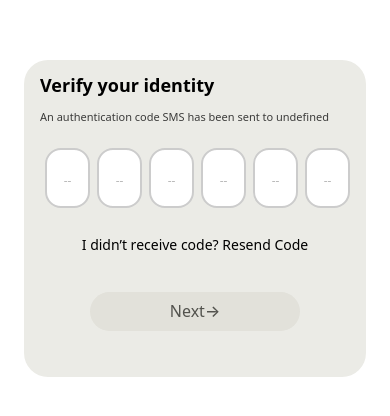
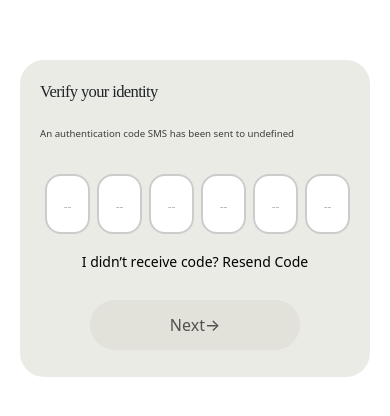
Before and after one commit to sirrotich/my.matx.africa, a React (Vite) app: page /verify-otp in a window 390 px wide. Shown: the part 204-620 px from the top of the page. Built offline with nearby package versions, Linux system fonts and the light colour scheme.

Commit message:
Update VerifyOtp.css

```diff
--- a/src/styles/VerifyOtp.css
+++ b/src/styles/VerifyOtp.css
@@ -34,30 +34,36 @@ body {
 
 .verify-form-container {
     width: 332px;
-    padding: 22.13px;
+    padding: 20px;
     background: var(--surface-surface-neutral-2, #EBEBE6);
     border-radius: 24px;
     display: flex;
     flex-direction: column;
-    gap: 6px;
     height: 317px;
+    gap: 16.6px;
+    padding-bottom: 30px;
 
 }
 
 /* Title */
 .verify-title {
     width: 100%; /* Make it full width */
-    font-size: 24px;
-    font-weight: bold;
-    margin-bottom: 8px; /* Reduced spacing */
-    color: #000; /* Change to black for better contrast */
+    font-family: Bai Jamjuree;
+    font-size: 16.6px;
+    font-weight: 500;
+    line-height: 23.24px;
+    letter-spacing: -0.04em;
+    text-align: left;
+    text-underline-position: from-font;
+    text-decoration-skip-ink: none;
+
 }
 
 /* OTP Sent Message */
 .otp-sent-message {
     width: 100%; /* Make it full width */
     opacity: 0.75;
-    font-size: 13px;
+    font-size: 9.68px;
     color: #000;
     margin-bottom: 16px; /* Adjust spacing */
     font-weight: 400;
@@ -140,7 +146,7 @@ body {
 
 /* Resend Code Text */
 .resend-code-text {
-    margin-top: 20px; /* Space above the text */
+    /* margin-top: 20px;  */
     font-size: 14px; /* Font size */
     font-weight: 200;
     color: black; /* Black color for the text */
@@ -181,18 +187,13 @@ body {
 
 
     .verify-title {
-        font-size: 20px; /* Slightly smaller title */
-    }
-
-    .otp-sent-message {
-        font-size: 12px; /* Smaller font size */
+        font-size: 16.6px; /* Slightly smaller title */
     }
 
 
-    .send-code-button {
-        width: 100%; /* Full width button */
-        max-width: 100%; /* Ensure it scales down */
-    }
+
+
+
 
     .footer-text {
         margin-left: 0; /* Center footer text on smaller screens */
@@ -210,18 +211,15 @@ body {
 
 @media (max-width: 480px) {
     .verify-form-container {
-        padding: 16px;
+        padding: 20px;
         width: 350px;
          /* Further reduce padding on very small screens */
     }
 
     .verify-title {
-        font-size: 18px; /* Even smaller title */
+        font-size: 16.6px; /* Even smaller title */
     }
 
-    .otp-sent-message {
-        font-size: 11px; /* Further decrease font size */
-    }
 
     .otp-input-container input {
         width: 45px; /* Further adjust OTP input size */
@@ -229,11 +227,7 @@ body {
         font-size: 18px; /* Further reduce font size for input */
     }
 
-    .send-code-button {
-        height: 38.73px; /* Adjust button height */
-        margin-top: 15px;
-        width: 210.96px;
-    }
+
 
     .verify-page {
         border: none;
```
